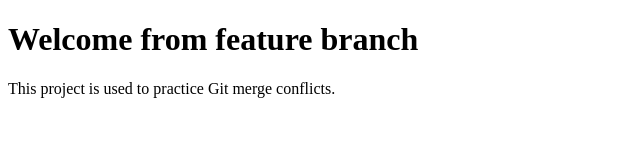
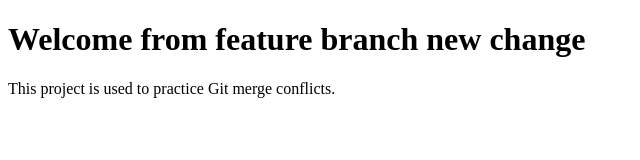
Before and after one commit to saraamir202216-prog/conflict-demo-website, a plain HTML site: page index.html in a window 1280 px wide. Shown: the whole page, without its empty margins (0-640 px from the left). Drawn offline with Linux system fonts and the light colour scheme.

Commit message:
Update heading in feature branch new

```diff
--- a/index.html
+++ b/index.html
@@ -5,7 +5,7 @@
 </head>
 <body>
 
-<h1>Welcome from feature branch</h1>
+<h1>Welcome from feature branch new change</h1>
 
 <p>This project is used to practice Git merge conflicts.</p>
 </body>
```
